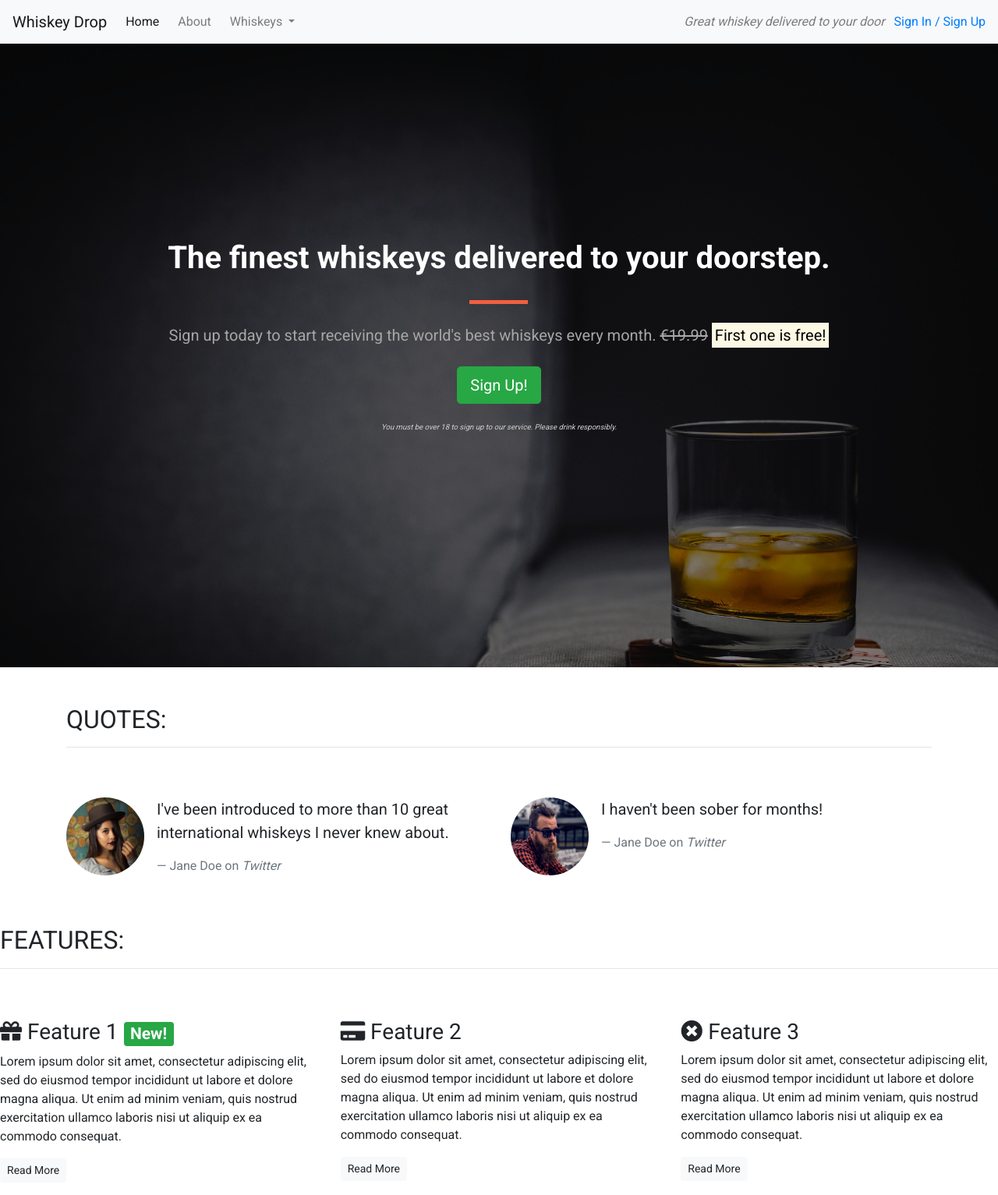
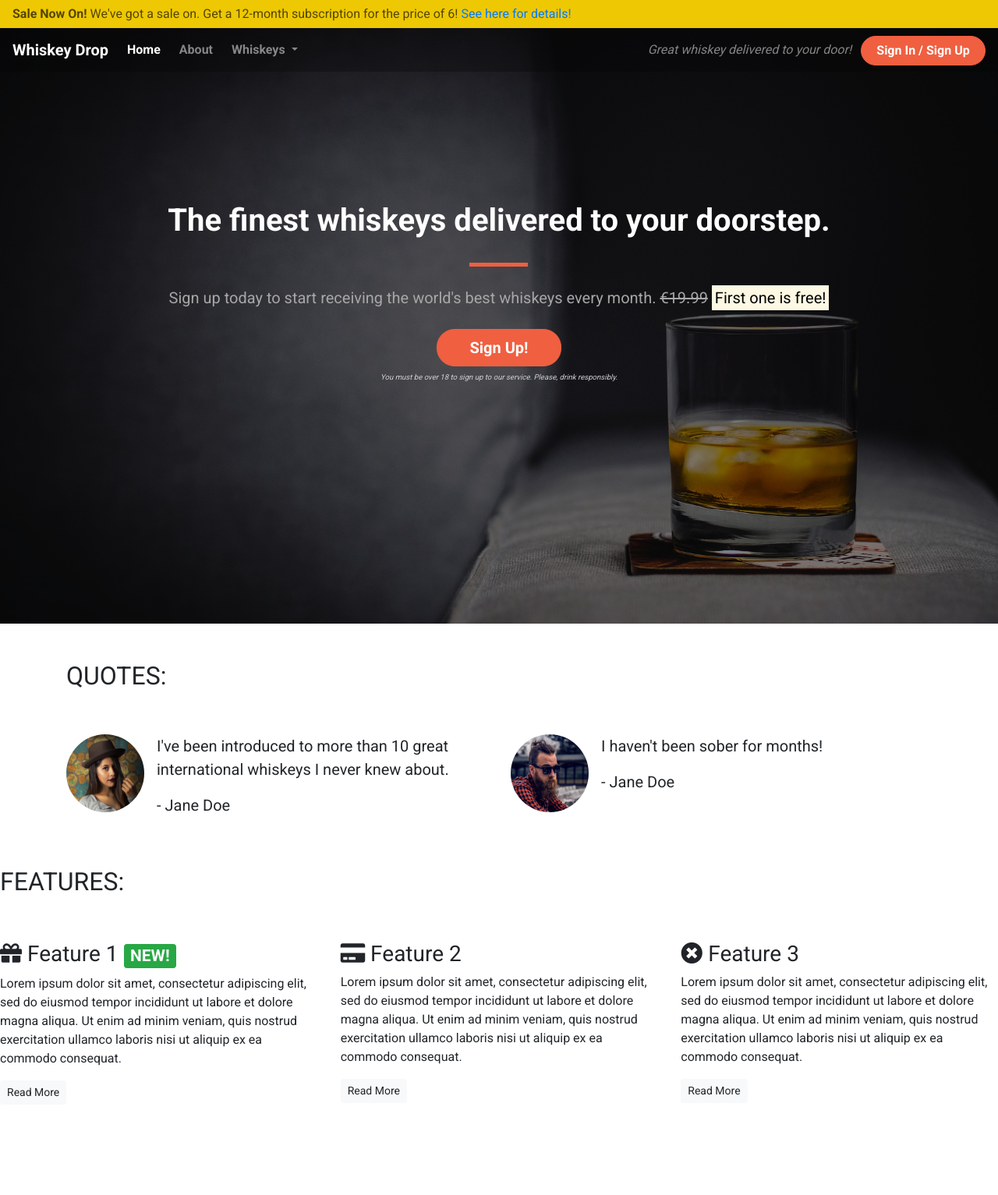
Before and after one commit to johnConstant/CI-bootstrap-whiskey-drop, a plain HTML site: page index.html in a window 1280 px wide. Shown: the whole page at 78% size. After the commit the page ends 1433 px from the top, so only its background shows below. Drawn offline with nearby package versions, Linux system fonts and the light colour scheme.

Commit message:
Style navbar and alert

```diff
--- a/css/style.css
+++ b/css/style.css
@@ -2,14 +2,26 @@ body {
     font-family: 'Roboto', sans-serif;
 }
 
-/* Containers */
+.alert-container .col-12 {
+    padding-left: 0;
+    padding-right: 0;
+}
 
-.alert-container {}
+.site-wide-alert {
+    color: #544600;
+    background-color: #eec802;
+    border-color: #eec802;
+    padding: 5px 15px;
+    margin-bottom: 0;
+    border: 1px solid transparent;
+    border-radius: 0;
+}
+
 
 .callout-container {
     height: 100vh;
 
-    background: url('../images/whiskey-background.jpeg') no-repeat center center fixed;
+    background: url('../images/whiskey-background.jpeg') no-repeat bottom right fixed;
     -webkit-background-size: cover;
     -moz-background-size: cover;
     -o-background-size: cover;
@@ -31,26 +43,36 @@ body {
     background-color: rgba(0, 0, 0, 0.5);
 }
 
-.quotes-container {}
+/* Navbar */
 
-.features-container {}
-
-/* Block dividers */
-
-.block-divider {
-    width: 75px;
-    height: 5px;
-    border: 0;
-    background-color: #444;
+.navalert-container {
+    position: absolute;
+    top: 0;
+    left: 0;
+    z-index: 1;
+    padding-left: 0;
+    padding-right: 0;
 }
 
-.block-divider--orange {
-    background-color: #f05f40;
+.navbar {
+    margin-bottom: 0;
+    width: 100%;
+    background-color: rgba(0, 0, 0, .25);
+    border: 0;
 }
 
-.block-divider--short {
-    width: 35px;
+.navbar .navbar-toggler {
+    border: 0;
 }
+
+.navbar .navbar-brand {
+    font-weight: bold;
+}
+
+.navbar .navbar-nav a {
+    font-weight: bold;
+}
+
 
 /* Jumbotron */
 
@@ -76,6 +98,23 @@ body {
     color: #d0d0d0;
 }
 
+/* Block dividers */
+
+.block-divider {
+    width: 75px;
+    height: 5px;
+    border: 0;
+    background-color: #444;
+}
+
+.block-divider--orange {
+    background-color: #f05f40;
+}
+
+.block-divider--short {
+    width: 35px;
+}
+
 /* Buttons */
 
 .btn--cta {
--- a/index.html
+++ b/index.html
@@ -3,8 +3,8 @@
 
 <head>
     <meta charset="utf-8">
+    <title>Whiskey Drop | Taste a new whiskey every month</title>
     <meta name="viewport" content="width=device-width, initial-scale=1.0">
-    <title>Whiskey Drop | Taste a new whiskey every month</title>
     <link rel="stylesheet" href="https://maxcdn.bootstrapcdn.com/bootstrap/4.1.3/css/bootstrap.min.css">
     <link rel="stylesheet" href="https://use.fontawesome.com/releases/v5.6.1/css/all.css" integrity="sha384-gfdkjb5BdAXd+lj+gudLWI+BXq4IuLW5IT+brZEZsLFm++aCMlF1V92rMkPaX4PP" crossorigin="anonymous">
     <link href="https://fonts.googleapis.com/css?family=Roboto:400,700" rel="stylesheet">
@@ -12,10 +12,18 @@
 </head>
 
 <body>
-    <!--Nav-->
-    <nav class="navbar navbar-light navbar-expand-sm bg-light">
-        <a href="/" class="navbar-brand">
-                    Whiskey Drop</a>
+    <div class="container-fluid navalert-container">
+        <div class="container-fluid alert-container">
+            <div class="row d-none d-sm-block">
+                <div class="col-12">
+                    <div class="site-wide-alert alert alert-warning">
+                        <strong>Sale Now On!</strong> We've got a sale on. Get a 12-month subscription for the price of 6! <a href="">See here for details!</a>
+                    </div>
+                </div>
+            </div>
+        </div>
+        <nav class="navbar navbar-dark navbar-expand-sm">
+            <a href="/" class="navbar-brand">Whiskey Drop</a>
 
             <button class="navbar-toggler ml-auto" type="button" data-toggle="collapse" data-target="#navbarNavDropdown" aria-controls="navbarNavDropdown" aria-expanded="false" aria-label="Toggle navigation">
         <span class="navbar-toggler-icon"></span></button>
@@ -23,7 +31,7 @@
             <div class="collapse navbar-collapse" id="navbarNavDropdown">
                 <ul class="navbar-nav mr-auto">
                     <li class="active nav-item mr-2"><a class="nav-link" href="/">Home</a></li>
-                <li class="nav-item mr-2"><a class="nav-link" href="">About</a></li>
+                    <li class="nav-item mr-2"><a class="nav-link" href="/about">About</a></li>
                     <li class="nav-item dropdown">
                         <a class="nav-link dropdown-toggle" href="#" id="navbarDropdownMenuLink" role="button" data-toggle="dropdown" aria-haspopup="true" aria-expanded="false">
           Whiskeys
@@ -36,24 +44,15 @@
                         </div>
                     </li>
 
-                <li class="nav-item mr-2 d-block d-sm-none"><a class="nav-link" href="">Sign In / Sign Up</a></li>
+                    <li class="nav-item mr-2 d-block d-sm-none"><a class="nav-link" href="/login">Sign In / Sign Up</a></li>
                 </ul>
             </div>
             <div class="d-none d-md-block">
-            <p class="navbar-text my-auto mr-2"><i>Great whiskey delivered to your door</i></p>
-            <a href="/login">Sign In / Sign Up</a>
+                <p class="navbar-text my-auto mr-2"><i>Great whiskey delivered to your door!</i></p>
+                <a href="/login" class="btn btn--cta btn--red">Sign In / Sign Up</a>
             </div>
-        <!--</div>-->
         </nav>
-    <!--<div class="container alert-container">-->
-    <!--    <div class="row d-none d-sm-block">-->
-    <!--        <div class="col-12">-->
-    <!--            <div class="alert alert-warning">-->
-    <!--                <strong>Sale Now On!</strong> We've got a sale on. Get a 12 month subscription for the price of 6! <a href="">See here for more details</a>-->
-    <!--            </div>-->
-    <!--        </div>-->
-    <!--    </div>-->
-    <!--</div>-->
+    </div>
     <div class="container-fluid callout-container">
         <!-- Callout -->
         <div class="opaque-overlay">&nbsp;</div>
@@ -66,13 +65,13 @@
                         <s class="d-none d-sm-inline">€19.99</s>
                         <span class="d-inline d-sm-none"><br></span>
                         <strong><mark>First one is free!</mark></strong></p>
-                    <p><button class="btn btn-lg btn-success" data-toggle="modal" data-target="#signUpModal">Sign Up!</button></p>
-                    <p class="text-muted"><small>You must be over 18 to sign up to our service. Please drink responsibly.</small></p>
+                    <button class="btn btn-lg btn--cta btn--red" data-toggle="modal" data-target="#signUpModal">Sign Up!</button>
+                    <p class="text-muted"><small>You must be over 18 to sign up to our service. Please, drink responsibly.</small></p>
                 </section>
             </div>
         </div>
+        <!-- /.callout -->
     </div>
-    <!-- /.callout -->
 
     <!-- Quotes -->
     <div class="container quotes-container">
@@ -80,7 +79,6 @@
             <div class="row">
                 <div class="col-12 my-5">
                     <h2 class="text-uppercase">Quotes:</h2>
-                    <hr />
                 </div>
             </div>
             <div class="row">
@@ -92,7 +90,7 @@
                         <div class="media-body">
                             <blockquote class="blockquote">
                                 <p>I've been introduced to more than 10 great international whiskeys I never knew about.</p>
-                                <footer class="blockquote-footer">Jane Doe on <cite title="Twitter">Twitter</cite></footer>
+                                <p>- Jane Doe</p>
                             </blockquote>
                         </div>
                     </div>
@@ -105,15 +103,15 @@
                         <div class="media-body">
                             <blockquote class="blockquote">
                                 <p>I haven't been sober for months!</p>
-                                <footer class="blockquote-footer">Jane Doe on <cite title="Twitter">Twitter</cite></footer>
+                                <p>- Jane Doe</p>
                             </blockquote>
                         </div>
                     </div>
                 </div>
             </div>
         </section>
+        <!-- /.quotes -->
     </div>
-    <!-- /.quotes -->
 
     <!-- Features -->
     <div class="features-container">
@@ -121,13 +119,12 @@
             <div class="row">
                 <div class="col-12 my-5">
                     <h2 class="text-uppercase">Features:</h2>
-                    <hr />
                 </div>
             </div>
             <div class="row">
                 <div class="col-12 col-md-6 col-lg-4">
                     <div class="feature">
-                        <h3><i class="fas fa-gift d-none d-sm-inline"></i> Feature 1 <span class="badge badge-success">New!</span></h3>
+                        <h3><i class="fas fa-gift d-none d-sm-inline"></i> Feature 1 <span class="badge badge-success">NEW!</span></h3>
                         <p>Lorem ipsum dolor sit amet, consectetur adipiscing elit, sed do eiusmod tempor incididunt ut labore et dolore magna aliqua. Ut enim ad minim veniam, quis nostrud exercitation ullamco laboris nisi ut aliquip ex ea commodo consequat.</p>
                         <p><a class="btn btn-sm btn-light" href="">Read More</a></p>
                     </div>
@@ -148,8 +145,8 @@
                 </div>
             </div>
         </section>
+        <!-- /.features -->
     </div>
-    <!-- /.features -->
 
     <div class="modal" tabindex="-1" role="dialog" id="signUpModal">
         <div class="modal-dialog" role="document">
```
Lines whose indentation alone changed are shown as unchanged.
